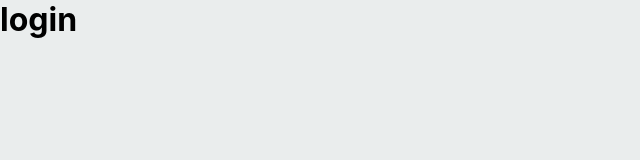
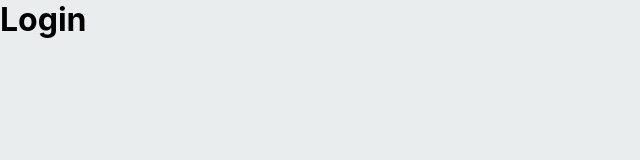
Before and after one commit to michaelizaguirre501/amazon_clone, a React (Create React App) app in the folder amazon-clone/: page /login in a window 1280 px wide. Shown: the top 160 px of the page, without its empty margins (0-640 px from the left). Built offline with nearby package versions, Linux system fonts and the light colour scheme.

Commit message:
login route starting firebase

```diff
--- a/amazon-clone/src/App.js
+++ b/amazon-clone/src/App.js
@@ -4,6 +4,7 @@ import "./App.css";
 import { BrowserRouter as Router, Switch, Route, Link } from "react-router-dom";
 import Home from "./Home";
 import Checkout from "./Checkout";
+import Login from "./Login";
 
 function App() {
   return (
@@ -15,7 +16,7 @@ function App() {
             <Checkout />
           </Route>
           <Route path="/login">
-            <h1>login</h1>
+            <Login />
           </Route>
           <Route path="/">
             <Header />
--- /dev/null
+++ b/amazon-clone/src/Login.js
@@ -0,0 +1,13 @@
+import React from "react";
+import "./Login.css";
+import { Link, useHistory } from "react-router-dom";
+
+function Login() {
+  return (
+    <div className="login">
+      <h1>Login</h1>
+    </div>
+  );
+}
+
+export default Login;
```
Also changed, not shown: amazon-clone/src/Login.css (added), amazon-clone/src/firebase.js (added).
